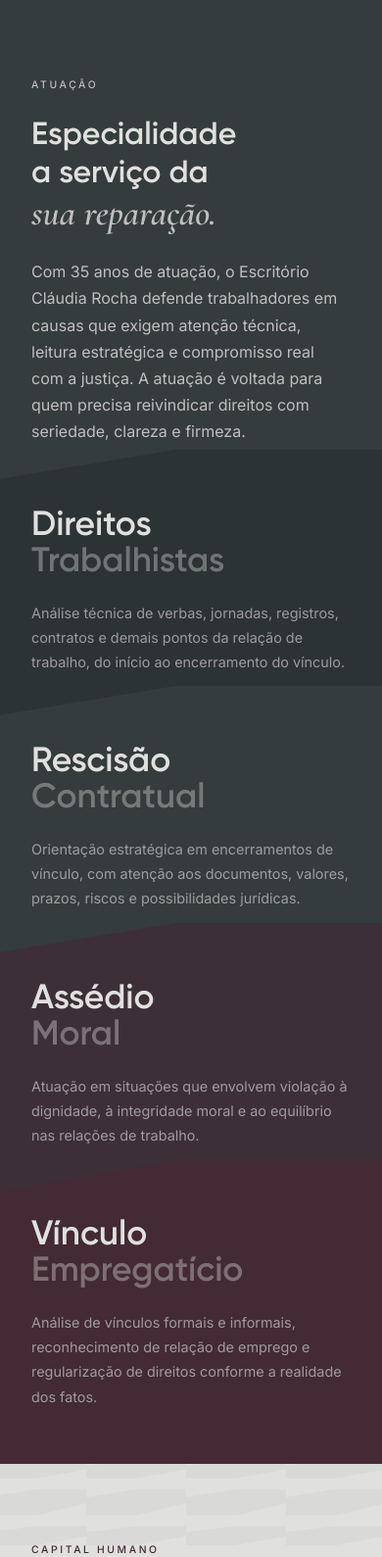
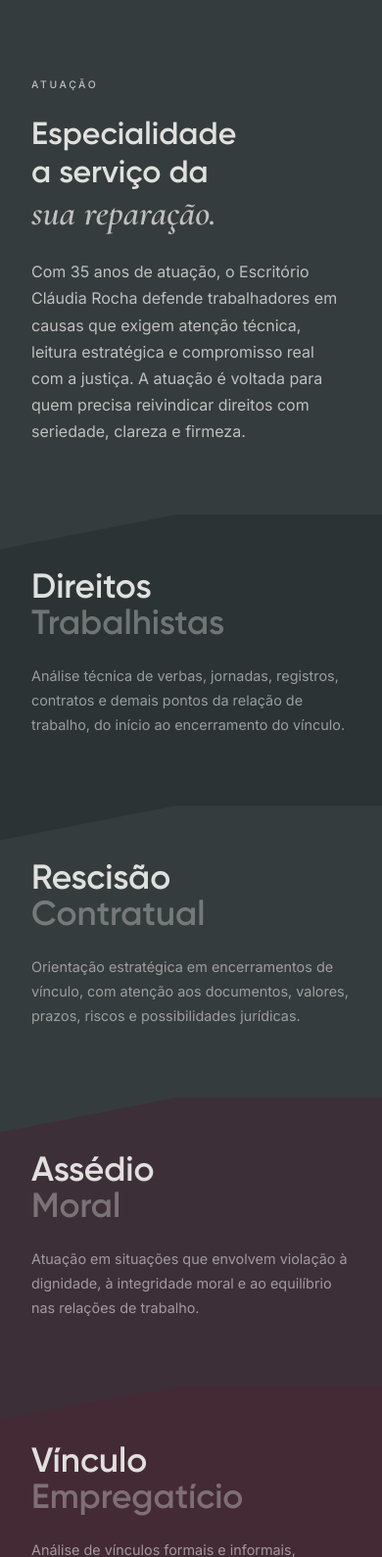
Before and after one commit to torugodesign/claudiarocha, a Django app: page / in a window 390 px wide. Shown: the part 2789-4378 px from the top of the page at 98% size. Run offline with Django 5.2, Linux system fonts and the light colour scheme; data that the repository does not hold is empty.

Commit message:
fix: aumenta espacamento inferior entre textos da Atuacao no mobile
O overlap negativo (-3.5rem) usado para o efeito de recorte entre
os cards consumia todo o padding-bottom do card/intro anterior,
deixando o texto colado no proximo titulo. Adiciona padding-bottom
extra na intro (35 anos de atuacao) e em todos os cards exceto o
ultimo, para sobrar o mesmo respiro visivel que ja existia depois
do card Vinculo Empregaticio (o unico que nao e sobreposto por
outro elemento).

Co-Authored-By: Claude Sonnet 5 <noreply@anthropic.com>

```diff
--- a/static/css/style.css
+++ b/static/css/style.css
@@ -1920,10 +1920,20 @@ ul { list-style: none; }
     filter: none !important;
   }
   /* O 1º card sobrepõe a seção de introdução (também teal) acima dele,
-     revelando essa mesma cor no corte */
+     revelando essa mesma cor no corte. O overlap de -3.5rem do card
+     "come" parte do padding-bottom da intro, então compensa aqui para
+     sobrar respiro visível abaixo do texto "...clareza e firmeza." */
   .atuacao__intro-section {
     position: relative;
     z-index: 1;
+    padding-bottom: 7rem;
+  }
+  /* Idem entre os cards de tópicos: o overlap negativo do próximo card
+     consome o padding-bottom do card atual, então os cards que não são
+     o último recebem padding extra para sobrar o mesmo respiro visível
+     que já existe depois do último card (Vínculo Empregatício) */
+  .atuacao__stack-item:not(:last-child) {
+    padding-bottom: 7rem;
   }
   .atuacao__stack-title { font-size: clamp(2.2rem, 9vw, 3rem); margin-bottom: 1.25rem; }
   .atuacao__stack-num   { display: none; }
--- a/templates/index.html
+++ b/templates/index.html
@@ -9,7 +9,7 @@
   <link rel="preconnect" href="https://fonts.gstatic.com" crossorigin />
   <!-- Cormorant Garamond: fonte dos itálicos / citações -->
   <link href="https://fonts.googleapis.com/css2?family=Cormorant+Garamond:ital,wght@0,600;1,400;1,600&family=Inter:wght@300;400;500&display=swap" rel="stylesheet" />
-  <link rel="stylesheet" href="{% static 'css/style.css' %}?v=20260716f" />
+  <link rel="stylesheet" href="{% static 'css/style.css' %}?v=20260716g" />
 </head>
 <body>
 
```
